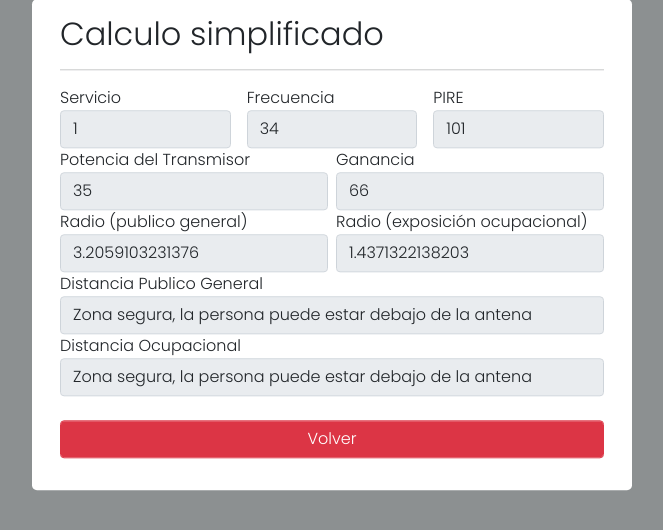
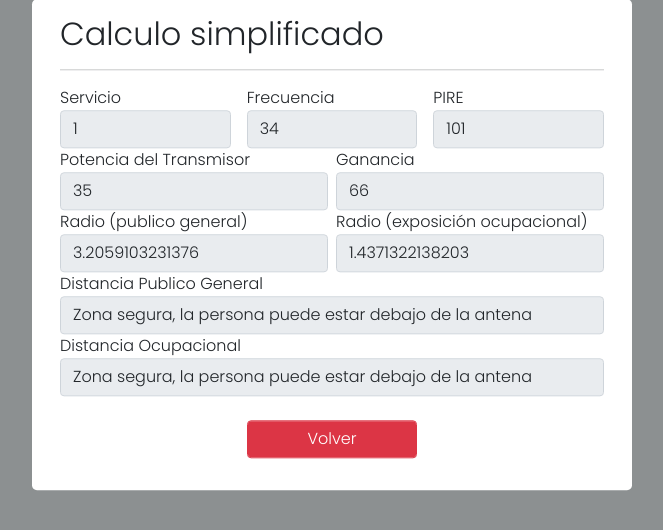
Before and after one commit to Sergio-Mejia/Resolucion774, a PHP site: page /calculo.php?id_servicio=1 in a window 1280 px wide. Shown: the part 155-685 px from the top of the page, without its empty margins (308-971 px from the left). Run offline with PHP 8.4, Linux system fonts and the light colour scheme; data comes from the database, SQL or seed files in the repository.

Commit message:
mod boton volver

```diff
--- a/Home/calculo.php
+++ b/Home/calculo.php
@@ -138,9 +138,19 @@ if ($reg2[0]['altura'] > $radioocupacional) {
                     <label for="">Distancia Ocupacional</label>
                     <input class="form-control" type="text" name="distancio" value="<?php echo $distanciao ?>" readonly>
 
-                    <div>
-                        </br>
-                        <button type="submit" class=" form-control btn btn-danger" data-bs-toggle="tooltip" data-bs-placement="top" data-bs-title="Agregar servicio">Volver</button>
+                    </br>
+                    <div class="form-group">
+                        <div class="row g-3">
+                            <div class="col-md-4">
+                                <input class="form-control" type="hidden" name="id" value="<?php echo $_GET['id_servicio'] ?>" readonly>
+                            </div>
+                            <div class="col-md-4">
+                                <button type="submit" class=" form-control btn btn-danger" data-bs-toggle="tooltip" data-bs-placement="top" data-bs-title="Agregar servicio">Volver</button>
+                            </div>
+                            <div class="col-md-4">
+                                <input class="form-control" type="hidden" name="frecuencia" value="<?php echo $pire ?>" readonly>
+                            </div>
+                        </div>
                     </div>
                 </form>
         </table>
```
